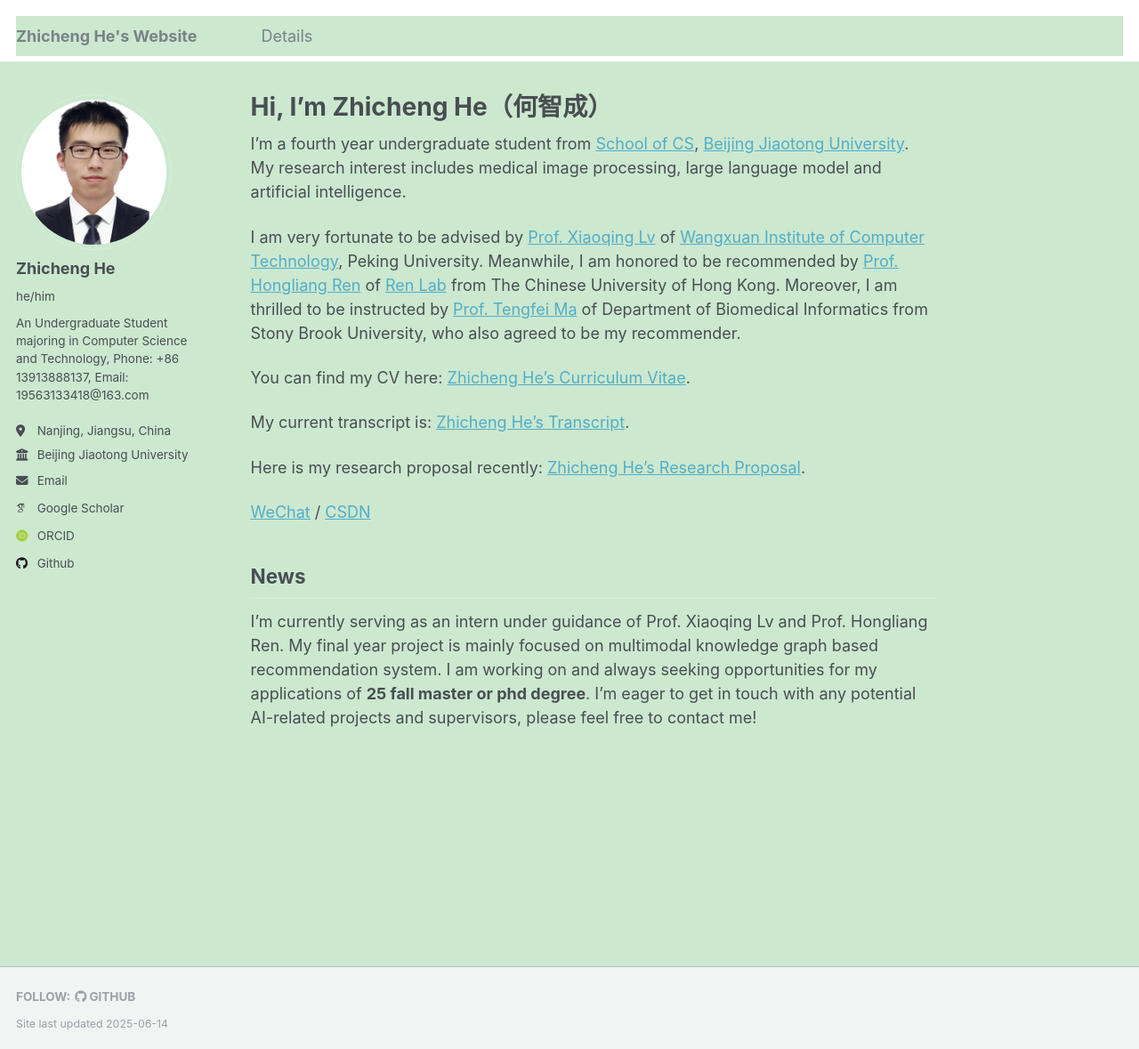
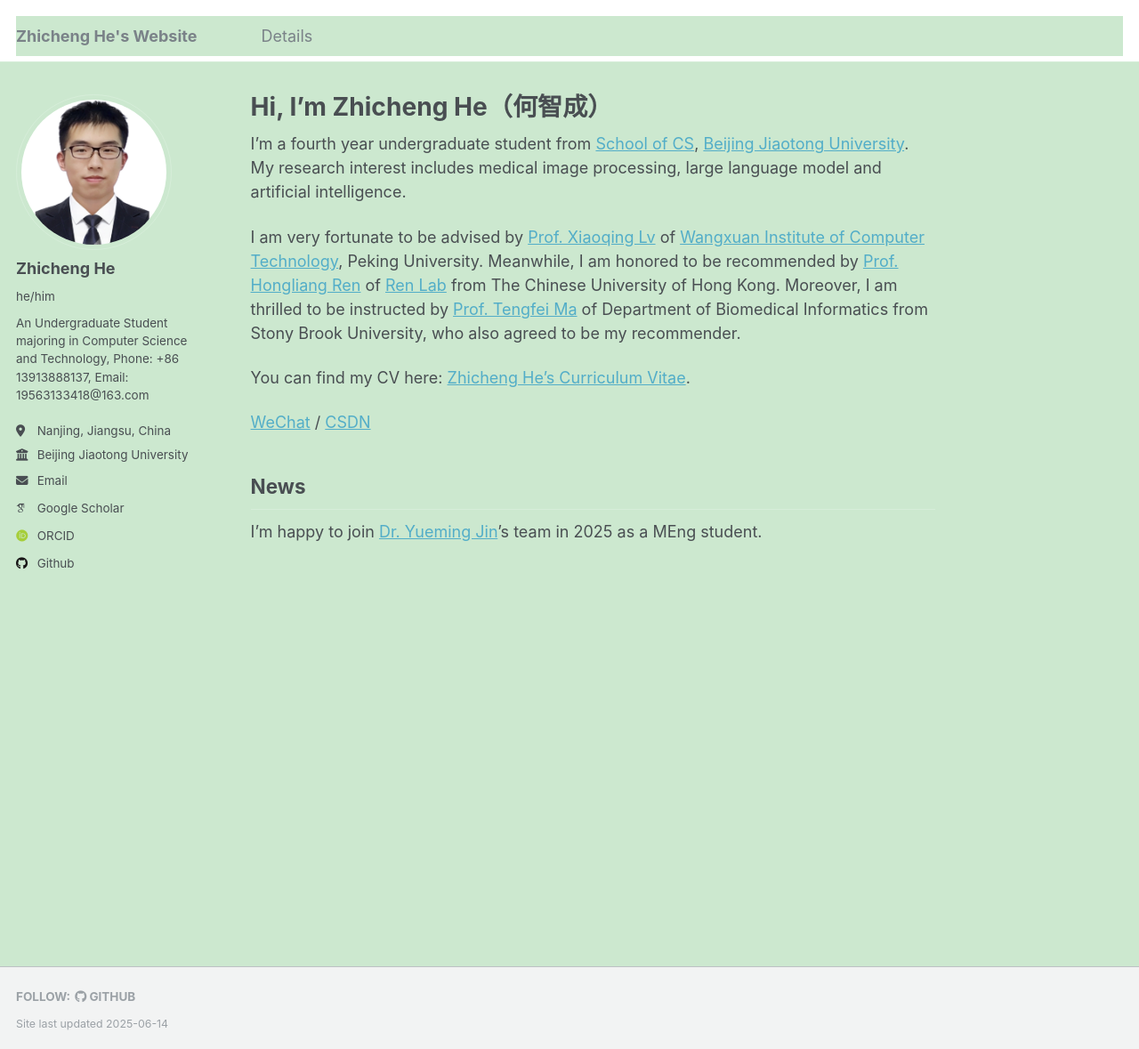
Before and after one commit to hezhicheng2002/hezhicheng2002.github.io, a Jekyll site: the page built from _pages/about.md, in a window 1280 px wide and 1179 px high. Shown: the whole window at 89% size. Built offline with Jekyll 4.4.1, drawn with Linux system fonts in a browser that asks for light colours; some web fonts are replaced.

Commit message:
Update about.md

```diff
--- a/_pages/about.md
+++ b/_pages/about.md
@@ -13,12 +13,8 @@ I am very fortunate to be advised by [Prof. Xiaoqing Lv](https://ieeexplore.ieee
 
 You can find my CV here: [Zhicheng He's Curriculum Vitae](../assets/CV-He Zhicheng.pdf).
 
-My current transcript is: [Zhicheng He's Transcript](../assets/Transcript-Zhicheng He.pdf).
-
-Here is my research proposal recently: [Zhicheng He's Research Proposal](../assets/RP-Zhicheng He.pdf).
-
 [WeChat](../images/wechat_qr.png) / [CSDN](https://blog.csdn.net/m0_72020568?spm=1000.2115.3001.5343)
 
 News
 ------
-I'm currently serving as an intern under guidance of Prof. Xiaoqing Lv and Prof. Hongliang Ren. My final year project is mainly focused on multimodal knowledge graph based recommendation system. I am working on and always seeking opportunities for my applications of **25 fall master or phd degree**. I'm eager to get in touch with any potential AI-related projects and supervisors, please feel free to contact me!
+I'm happy to join [Dr. Yueming Jin](https://yuemingjin.github.io/)'s team in 2025 as a MEng student.
```
